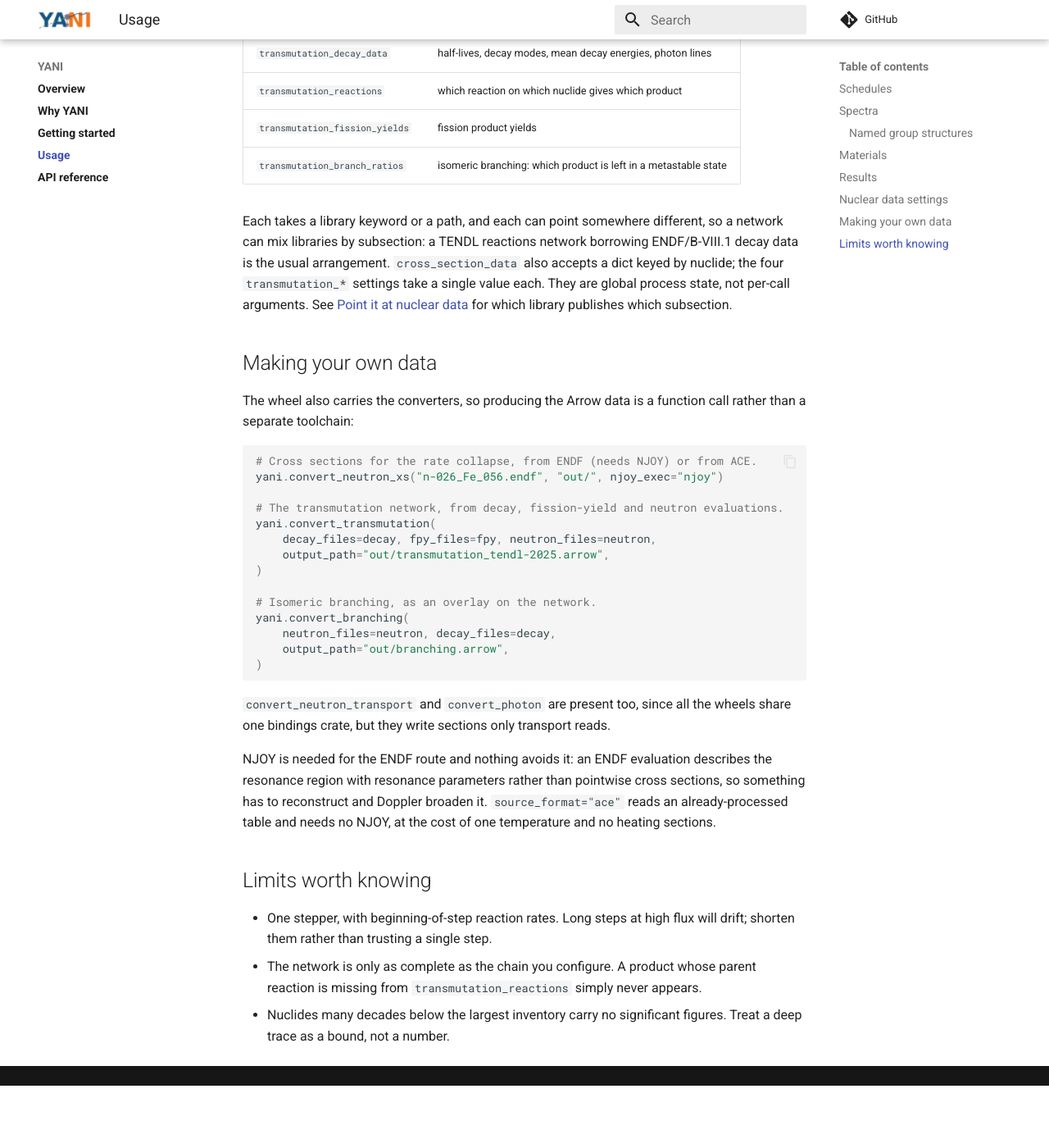
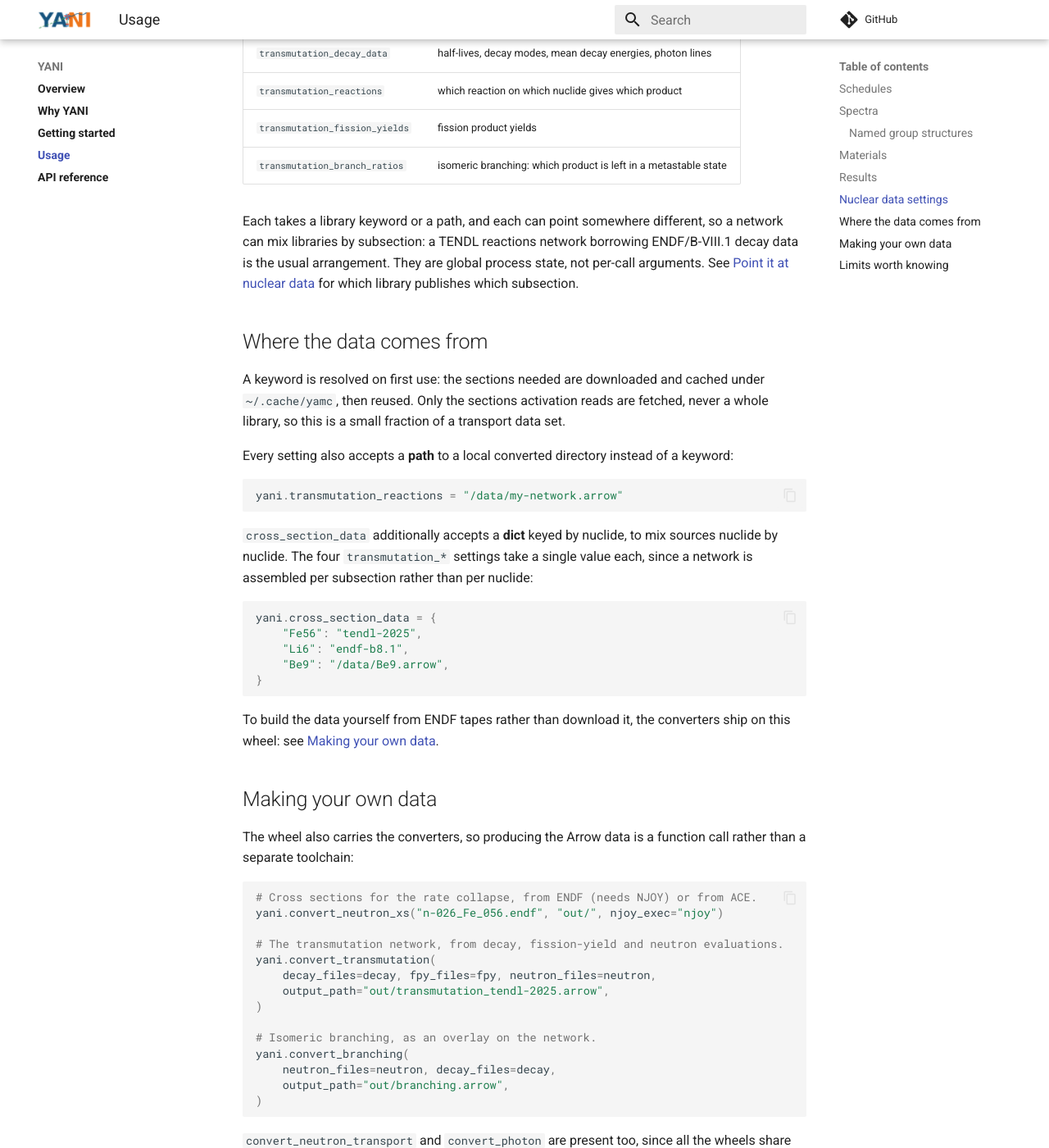
Before and after one commit to fusion-neutronics/yani, an MkDocs documentation site: the page built from docs/usage.md, in a window 1280 px wide and 1400 px high, scrolled down 3654 px. Shown: the whole window at 82% size. Built offline with MkDocs 1.6.1 and Material for MkDocs 9.7.7, drawn with Linux system fonts in a browser that asks for light colours; comment, search, counter and statistics services are not loaded; before the commit the page ends 4978 px from its top, so only the background shows below that.

Commit message:
Move "Where the data comes from" to the usage guide
The quick start only needs a keyword. Resolving one is the common case
and the library table above it already says which keyword publishes
which subsection, so paths, per-nuclide dicts and the cache location
were detail a first read does not act on.

They land in the usage guide between the settings table and Making your
own data, which reads in the right order: what the five settings are,
how a value resolves, how to build one yourself. Two sentences of
overlap go with the move, since the settings section already described
the path and dict forms in prose and the moved text shows both.

The zero warning stays in the quick start. It is not about where data
comes from, it is about forgetting to set it at all, which is a
first-run mistake and one that returns 0.0 rather than an error.

why_yani.md was the one inbound link.

````diff
--- a/docs/usage.md
+++ b/docs/usage.md
@@ -171,12 +171,41 @@ Five module-level settings, read and written like attributes:
 
 Each takes a library keyword or a path, and each can point somewhere different,
 so a network can mix libraries by subsection: a TENDL reactions network
-borrowing ENDF/B-VIII.1 decay data is the usual arrangement.
-`cross_section_data` also accepts a dict keyed by nuclide; the four
-`transmutation_*` settings take a single value each. They are global process
-state, not per-call arguments. See
+borrowing ENDF/B-VIII.1 decay data is the usual arrangement. They are global
+process state, not per-call arguments. See
 [Point it at nuclear data](getting_started.md#point-it-at-nuclear-data) for
 which library publishes which subsection.
+
+## Where the data comes from
+
+A keyword is resolved on first use: the sections needed are downloaded and
+cached under `~/.cache/yamc`, then reused. Only the sections activation reads
+are fetched, never a whole library, so this is a small fraction of a transport
+data set.
+
+Every setting also accepts a **path** to a local converted directory instead of
+a keyword:
+
+<!-- doctest: skip -->
+```python
+yani.transmutation_reactions = "/data/my-network.arrow"
+```
+
+`cross_section_data` additionally accepts a **dict** keyed by nuclide, to mix
+sources nuclide by nuclide. The four `transmutation_*` settings take a single
+value each, since a network is assembled per subsection rather than per nuclide:
+
+<!-- doctest: skip -->
+```python
+yani.cross_section_data = {
+    "Fe56": "tendl-2025",
+    "Li6": "endf-b8.1",
+    "Be9": "/data/Be9.arrow",
+}
+```
+
+To build the data yourself from ENDF tapes rather than download it, the
+converters ship on this wheel: see [Making your own data](#making-your-own-data).
 
 ## Making your own data
 
````
Also changed, not shown: docs/getting_started.md (+4 -32 lines), docs/why_yani.md (+1 -1 lines).
